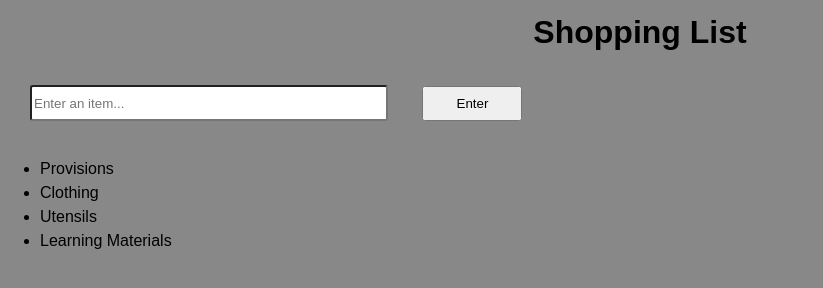
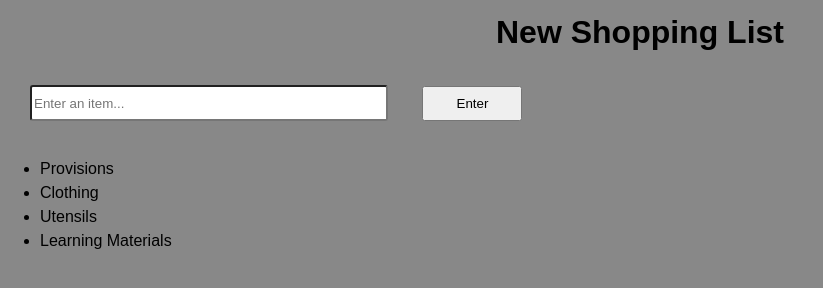
Before and after one commit to Alao-Abiodun/background-generator, a plain HTML site: page index.html in a window 1280 px wide. Shown: the whole page, without its empty margins (0-823 px from the left). Drawn offline with Linux system fonts and the light colour scheme.

Commit message:
changing title

```diff
--- a/index.html
+++ b/index.html
@@ -5,7 +5,7 @@
 		<link rel="stylesheet" type="text/css" href="style.css">
 	</head>
 	<body>
-		<h1>Shopping List</h1>
+		<h1>New Shopping List</h1>
 
 		<input id="input-items" type="text" placeholder="Enter an item...">
 		<button id="btn-default">Enter</button>
```
